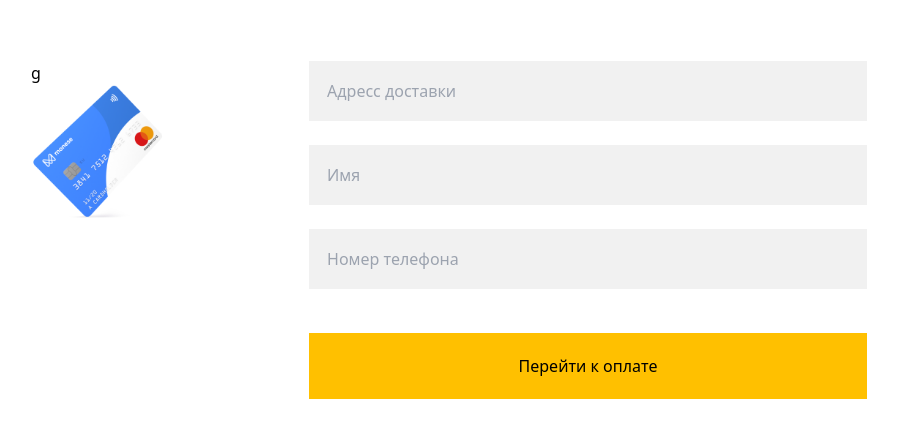
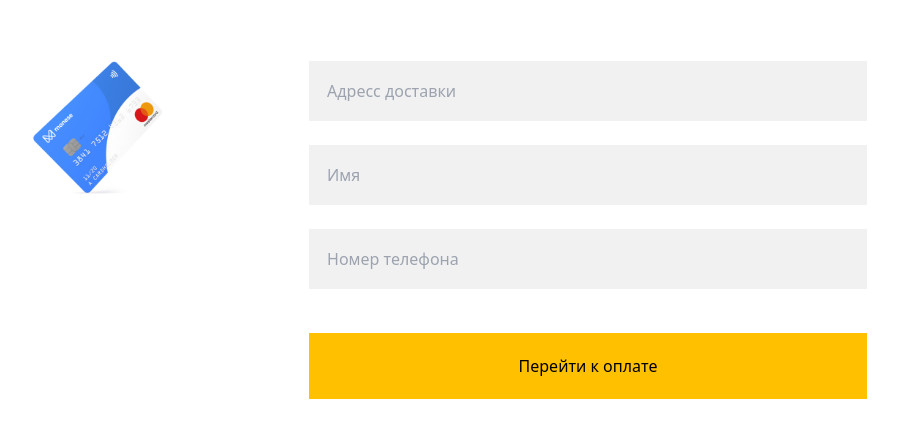
Before and after one commit to reactnenja/new-light, a website: page oplata2.html in a window 1280 px wide. Shown: the part 54-492 px from the top of the page, without its empty margins (59-957 px from the left). Drawn offline with Linux system fonts and the light colour scheme.

Commit message:
first commit

```diff
--- a/oplata.html
+++ b/oplata2.html
@@ -13,11 +13,11 @@
                 <div class="oplata-title mb-16">
                     <h1 class="text-[34px] text-center" >Оплата</h1>
                 </div>
-                    <form class="">
+                    <form class=" columns-2">
                         <div class="inputs lg:flex gap-[144px] justify-between">
 
-                            <div  class="inputs-left">g
-                                <img class="min-w-[366px] block h-[366px]ss" src="images/oplata.png" alt="">
+                            <div  class="inputs-left  ">
+                                <img class=" max-w-full " src="images/oplata.png" alt="">
                             </div>
                             <div class="inputs-right">
                                 <input class="  min-w-[319px] lg:min-w-[558px]  outline-none p-[18px]  bg-[#F1F1F1]" type="text " placeholder="Адресс доставки">
```
Also changed, not shown: oplata1.html (renamed from index.html).
